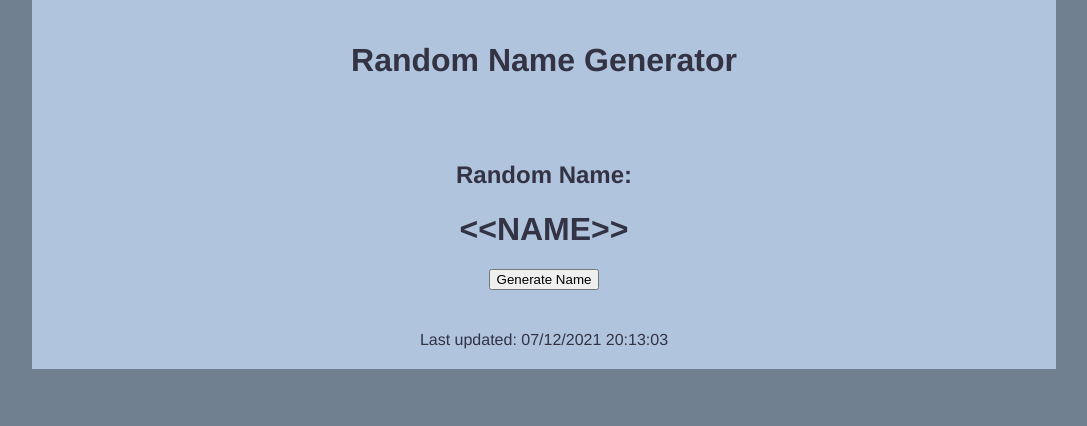
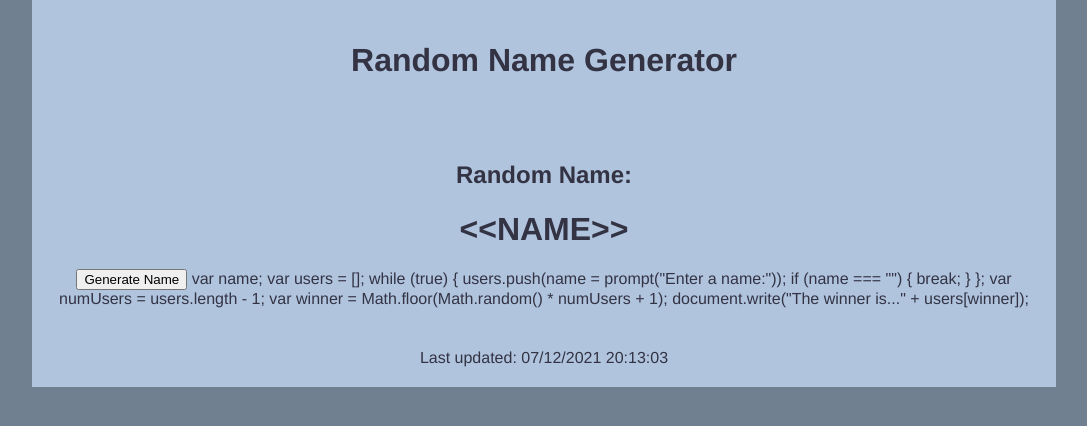
Before and after one commit to saistry/RandomName, a plain HTML site: page index.html in a window 1280 px wide. Shown: the whole page, without its empty margins (96-1183 px from the left). Drawn offline with Linux system fonts and the light colour scheme.

Commit message:
Update index.html

```diff
--- a/index.html
+++ b/index.html
@@ -16,6 +16,20 @@
             <h2>Random Name:</h2>
             <h1 id="randResult">&lt;&lt;NAME&gt;&gt;</h1>
             <button id="generate">Generate Name</button>
+            var name;
+var users = [];
+
+while (true) {
+  users.push(name = prompt("Enter a name:"));
+  if (name === "") {
+    break;
+  }
+};
+
+var numUsers = users.length - 1;
+var winner = Math.floor(Math.random() * numUsers + 1);
+
+document.write("The winner is..." + users[winner]);
         </main>
         <footer>
             Last updated: <script>document.write(document.lastModified);</script>
```
